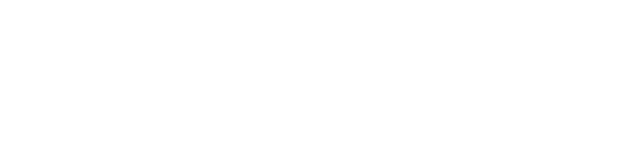
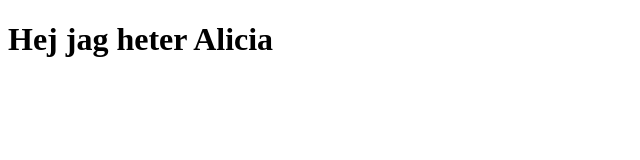
Before and after one commit to bypiyi/EXCERSICE-2, a plain HTML site: page index.html in a window 1280 px wide. Shown: the whole page, without its empty margins (0-640 px from the left). Drawn offline with Linux system fonts and the light colour scheme.

Commit message:
Added a H1 title

```diff
--- a/index.html
+++ b/index.html
@@ -6,6 +6,6 @@
     <title>Document</title>
 </head>
 <body>
-
+    <h1>Hej jag heter Alicia</h1>
 </body>
 </html>
```
